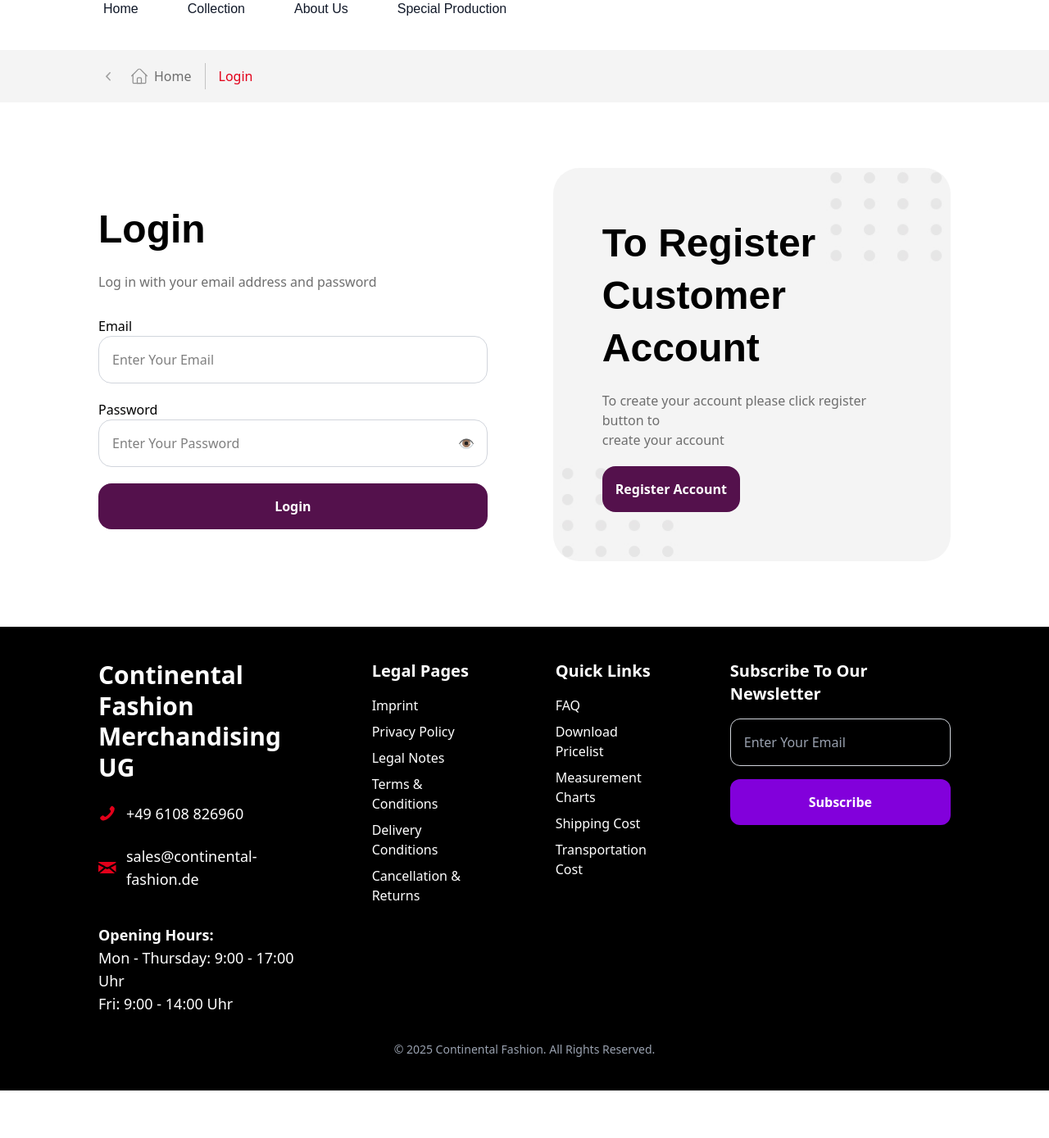
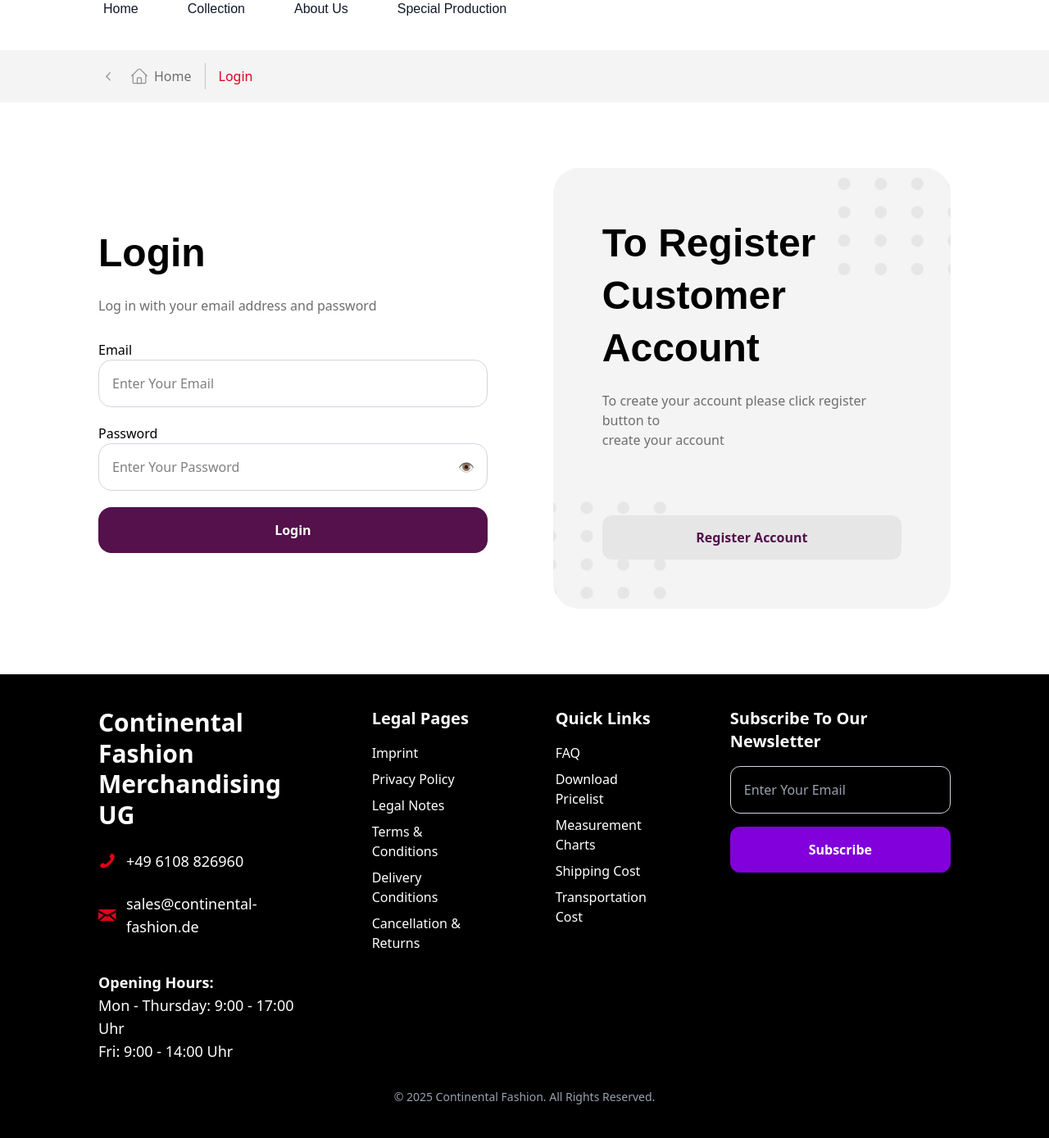
Before and after one commit to 12vdeepak/Continental-fashion08-04-25, a Laravel app: page /company-login in a window 1280 px wide. Shown: the part 127-1516 px from the top of the page at 82% size. Before the commit the page ends 1458 px from the top, so only its background shows below. Run offline with Laravel 10, Linux system fonts and the light colour scheme; data comes from the database, SQL or seed files in the repository; some libraries are stand-ins or nearby versions; some web fonts are replaced.

Commit message:
latwst code

```diff
--- a/resources/views/frontend/auth/login.blade.php
+++ b/resources/views/frontend/auth/login.blade.php
@@ -71,7 +71,7 @@
                     <a href="{{ route('frontend.register') }}">
                         <div class="registerButton">
                             <button
-                                class="bg-[#54114C] text-white p-[16px] rounded-2xl cursor-pointer hover:bg-purple-700 transition text-[16px] font-bold ">Register
+                                class="rounded-xl bg-[#E7E6E7] w-full p-[15px] text-[#54114C] font-bold mt-[60px]">Register
                                 Account</button>
                         </div>
                     </a>
```
